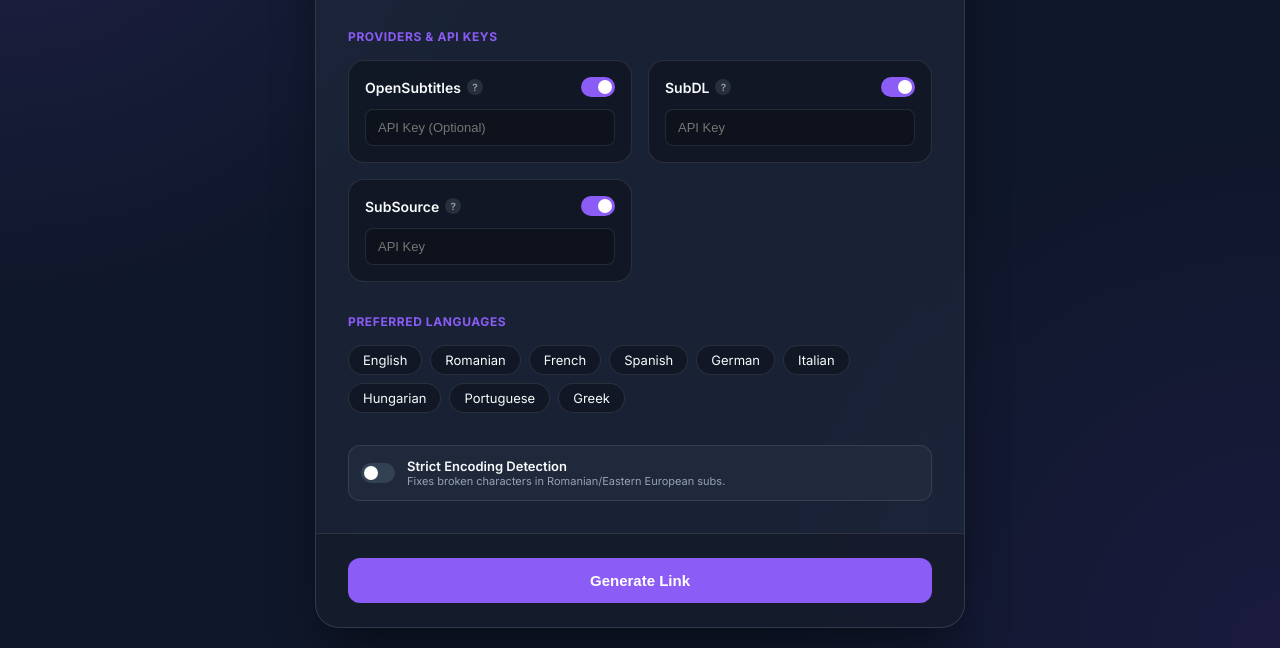
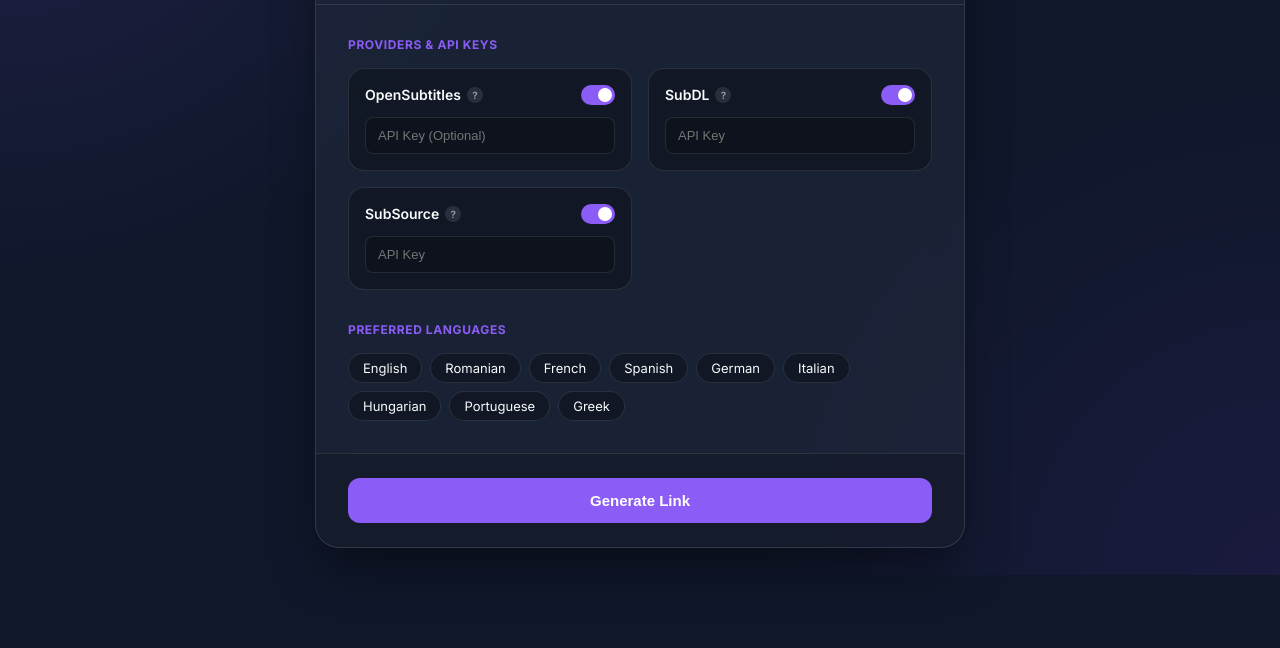
Before and after one commit to C0st1/Subtitles-Addon, a website: page public/configure.html in a window 1280 px wide. Shown: the part 225-873 px from the top of the page. After the commit the page ends 800 px from the top, so only its background shows below. Drawn offline with Linux system fonts and the light colour scheme.

Commit message:
Update configure.html

```diff
--- a/public/configure.html
+++ b/public/configure.html
@@ -141,10 +141,9 @@
       transition: opacity 0.3s;
       font-weight: 500;
       box-shadow: 0 10px 15px -3px rgba(0, 0, 0, 0.4);
-      pointer-events: auto; /* Allows clicking inside tooltip */
+      pointer-events: auto;
     }
 
-    /* Invisible bridge to keep tooltip open while moving mouse to it */
     .tooltip::after {
       content: "";
       position: absolute;
@@ -174,7 +173,6 @@
       display: flex;
       flex-wrap: wrap;
       gap: 8px;
-      margin-bottom: 32px;
     }
 
     .lang-chip {
@@ -367,17 +365,6 @@
         <div class="lang-chip" data-code="por">Portuguese</div>
         <div class="lang-chip" data-code="gre">Greek</div>
       </div>
-
-      <div style="display:flex; align-items:center; gap:12px; background:rgba(255,255,255,0.03); padding:12px; border-radius:12px; border: 1px solid var(--border)">
-        <label class="switch">
-          <input type="checkbox" id="force_encoding">
-          <span class="slider"></span>
-        </label>
-        <div>
-          <div style="font-size:13px; font-weight:600">Strict Encoding Detection</div>
-          <div style="font-size:11px; color:var(--text-muted)">Fixes broken characters in Romanian/Eastern European subs.</div>
-        </div>
-      </div>
     </div>
 
     <div class="footer">
@@ -411,8 +398,7 @@
         subdl_api_key: document.getElementById('key_subdl').value.trim(),
         subsource_api_key: document.getElementById('key_subsource').value.trim(),
         languages: langs.join(','),
-        enabled_sources: enabledSources.join(','),
-        force_encoding_detection: document.getElementById('force_encoding').checked
+        enabled_sources: enabledSources.join(',')
       };
 
       Object.keys(config).forEach(k => !config[k] && delete config[k]);
```
